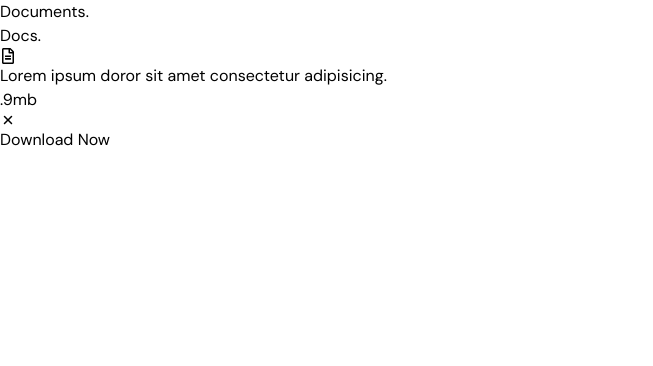
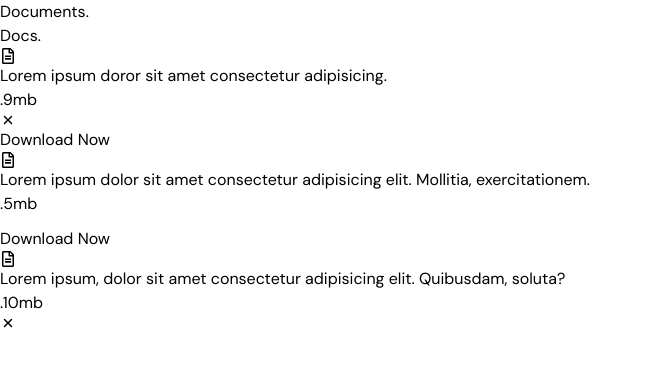
Before and after one commit to amlanxbghn/Dynamic-Task-Management-App, a React (Vite) app: page / in a window 1280 px wide. Shown: the top 366 px of the page, without its empty margins (0-653 px from the left). Built offline with nearby package versions, Linux system fonts and the light colour scheme.

Commit message:
scale and more cards

```diff
--- a/src/components/Card.jsx
+++ b/src/components/Card.jsx
@@ -9,6 +9,7 @@ function Card({ data, reference }) {
         <motion.div
             drag
             dragConstraints={reference}
+            whileDrag={{scale: 1.2}}
             className="relative flex-shrink-0 w-60 h-72 rounded-[45px] bg-zinc-900/90 text-white py-8 px-10 overflow-hidden"
         >
             <FaRegFileAlt />
--- a/src/components/Foreground.jsx
+++ b/src/components/Foreground.jsx
@@ -12,6 +12,18 @@ function Foreground() {
             close: true,
             tag: {isOpen: true, tagTitle: "Download Now", tagColor: "green"}
         },
+        {
+            desc: "Lorem ipsum dolor sit amet consectetur adipisicing elit. Mollitia, exercitationem.",
+            filesize: ".5mb",
+            close: false,
+            tag: {isOpen: true, tagTitle: "Download Now", tagColor: "blue"}
+        },
+        {
+            desc: "Lorem ipsum, dolor sit amet consectetur adipisicing elit. Quibusdam, soluta?",
+            filesize: ".10mb",
+            close: true,
+            tag: {isOpen: false, tagTitle: "Download Now", tagColor: "green"}
+        },
     ];
   return (
     <div ref={ref} className="fixed top-0 left-0 z-[3] w-full h-full flex gap-10 flex-wrap p-5">
```
